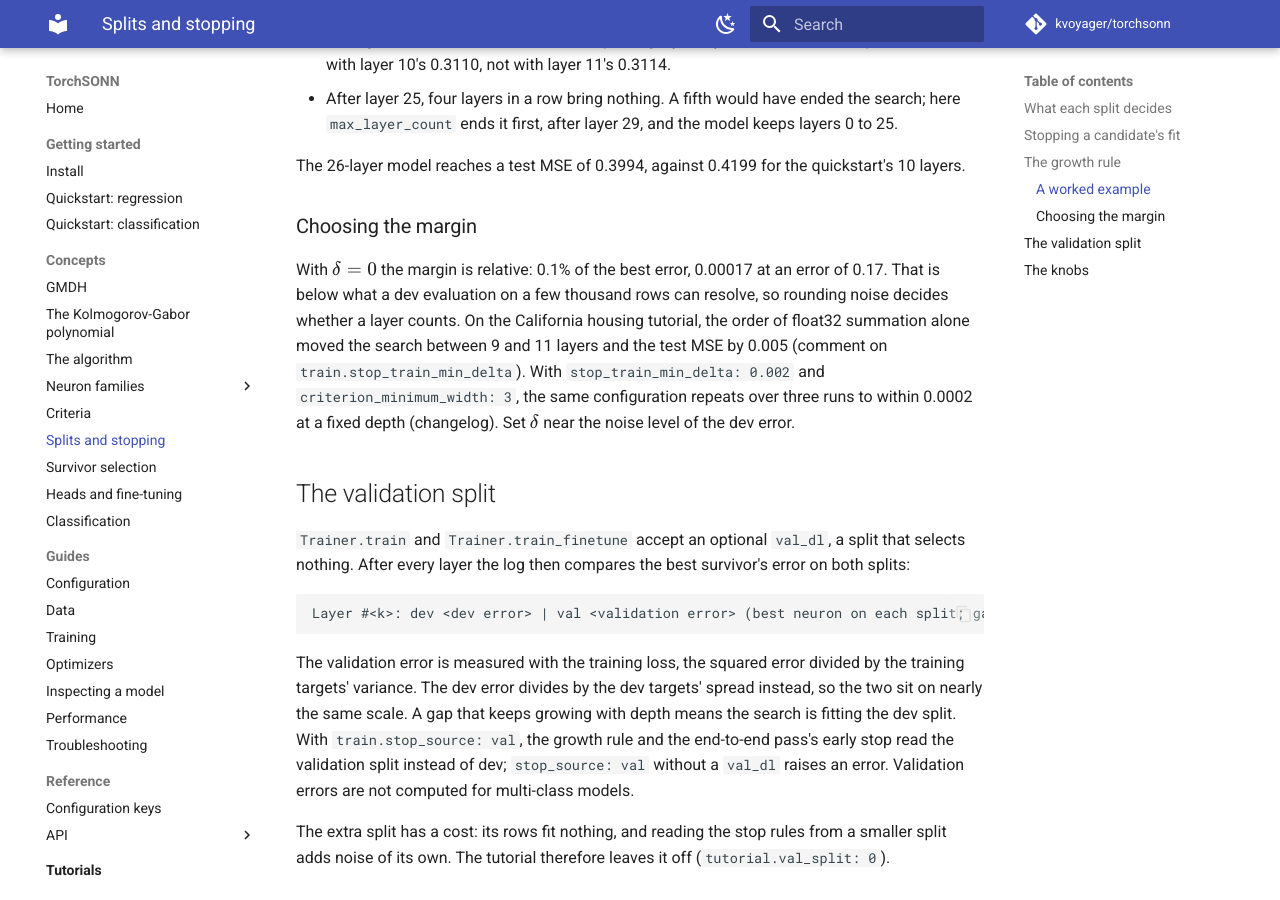
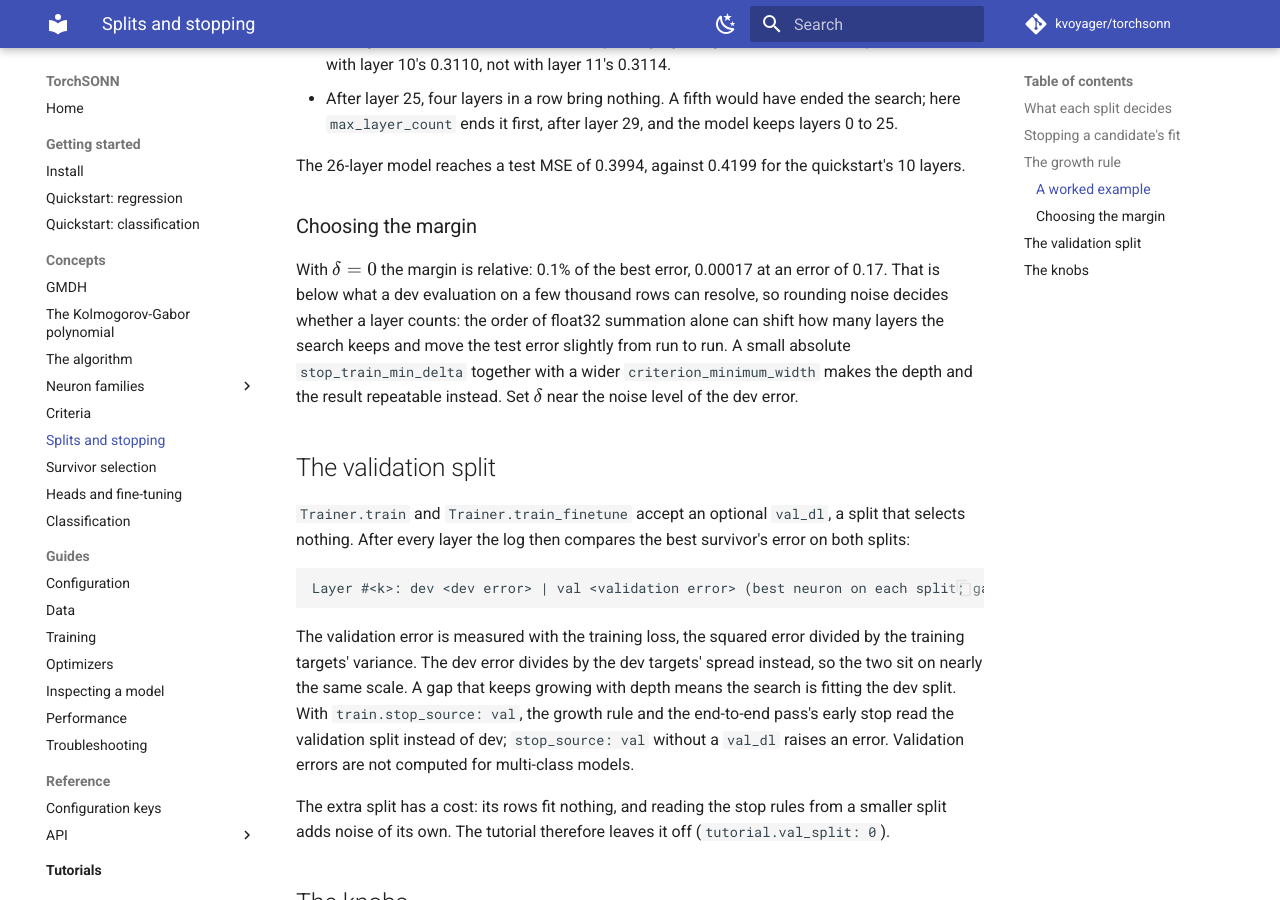
Before and after one commit to kvoyager/torchsonn, an MkDocs documentation site: the page built from docs/concepts/splits-and-stopping.md, in a window 1280 px wide and 900 px high, scrolled down 2325 px. Built offline with MkDocs 1.6.1 and Material for MkDocs 9.7.7, drawn with Linux system fonts in a browser that asks for light colours; comment, search, counter and statistics services are not loaded.

Commit message:
docs: the stop margin and the headless fine-tune, stated generally
Splits and stopping explains why a relative stop margin lets float32
summation order change the depth and the test error, and that a small
absolute stop_train_min_delta with a wider criterion_minimum_width makes
both repeatable, without the California housing figures. Troubleshooting
says a headless model after the per-layer fine-tune can read out far worse
than the plain model, without the CCPP figures.

```diff
--- a/docs/concepts/splits-and-stopping.md
+++ b/docs/concepts/splits-and-stopping.md
@@ -108,13 +108,12 @@ quickstart's 10 layers.
 
 With $\delta = 0$ the margin is relative: 0.1% of the best error, 0.00017
 at an error of 0.17. That is below what a dev evaluation on a few thousand
-rows can resolve, so rounding noise decides whether a layer counts. On the
-California housing tutorial, the order of float32 summation alone moved the
-search between 9 and 11 layers and the test MSE by 0.005 (comment on
-`train.stop_train_min_delta`). With `stop_train_min_delta: 0.002` and
-`criterion_minimum_width: 3`, the same configuration repeats over three
-runs to within 0.0002 at a fixed depth (changelog). Set $\delta$ near the
-noise level of the dev error.
+rows can resolve, so rounding noise decides whether a layer counts: the
+order of float32 summation alone can shift how many layers the search keeps
+and move the test error slightly from run to run. A small absolute
+`stop_train_min_delta` together with a wider `criterion_minimum_width` makes
+the depth and the result repeatable instead. Set $\delta$ near the noise
+level of the dev error.
 
 ## The validation split
 
```
Also changed, not shown: docs/guides/troubleshooting.md (+2 -2 lines).
